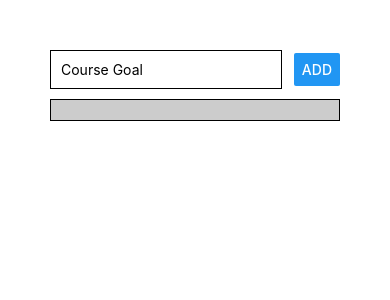
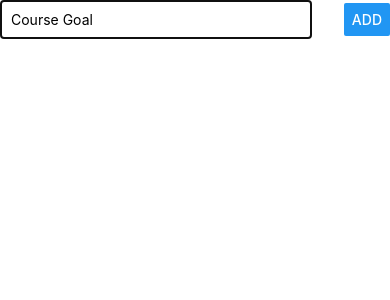
Before and after one commit to HAMZA-420/goals-app, a React Native app: screen / in a window 390 px wide. Both pictures are taken after a click on the button "ADD". Shown: the top 300 px of the page. Built offline with nearby package versions, Linux system fonts and the light colour scheme.

Commit message:
Model Overlay

```diff
--- a/App.js
+++ b/App.js
@@ -6,6 +6,7 @@
 
 export default function App() {
   const [courseGoals, setCourseGoals] = useState([]);
+  const [isAddMode, setAddMode] = useState(false);
 
 
 
@@ -21,7 +22,8 @@
 
   return (
     <View style={styles.screen}>
-    <GoalInput onAddGoal={addGoalHandler}/>
+    <Button title = "Add" onPress={() => setAddMode(true)}/>
+    <GoalInput visible={isAddMode} onAddGoal={addGoalHandler}/>
     <FlatList
     keyExtractor={(item, index)=>item.id}
     data ={courseGoals}
--- a/components/GoalInput.js
+++ b/components/GoalInput.js
@@ -1,5 +1,5 @@
 import React,{useState} from 'react';
-import {View, Text, StyleSheet,TextInput,Button} from 'react-native';
+import {View, Text, StyleSheet,TextInput,Button, Modal} from 'react-native';
 
 
 const GoalInput =props=> {
@@ -9,6 +9,7 @@
       };
 
     return(
+        <Modal visible={props.visible} animationType="slide">
         <View style={styles.inputContainer}>
         <TextInput
          placeholder="Course Goal"
@@ -18,6 +19,7 @@
          />
         <Button title="ADD" onPress={props.onAddGoal.bind(this, enteredGoal)} />
     </View>
+    </Modal>
     )
 }
 
```
